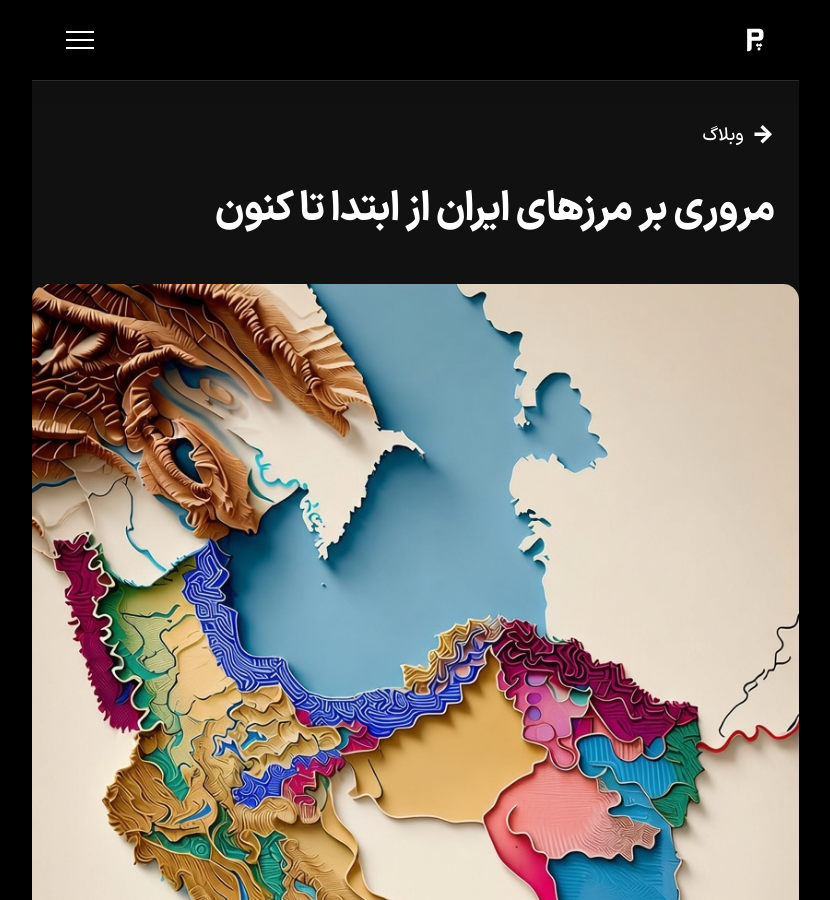
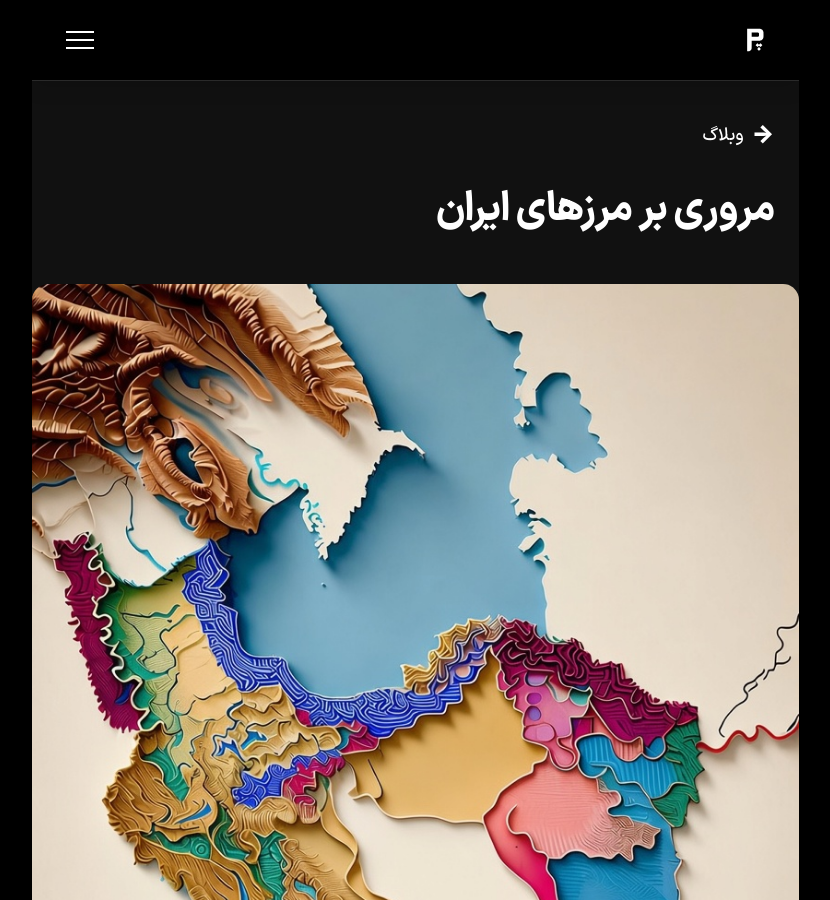
Before and after one commit to darkblog/darkblog.github.io, a Jekyll site: the page built from _posts/2026-8-19-205.md, in a window 1280 px wide and 900 px high. Shown: the whole window, without its empty margins (225-1055 px from the left). Built offline with Jekyll 4.4.1, drawn with Linux system fonts in a browser that asks for light colours.

Commit message:
Update title of Iran borders post

```diff
--- a/_posts/2026-8-19-205.md
+++ b/_posts/2026-8-19-205.md
@@ -1,5 +1,5 @@
 ---
-title: مروری بر مرزهای ایران از ابتدا تا کنون
+title: مروری بر مرزهای ایران
 tags: ایران
 image: /blog/iran-marz.jpg
 ---
```
